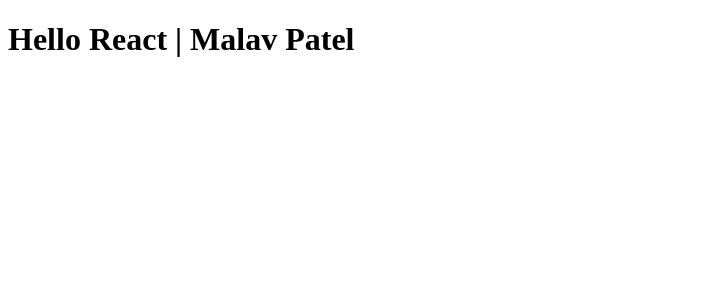
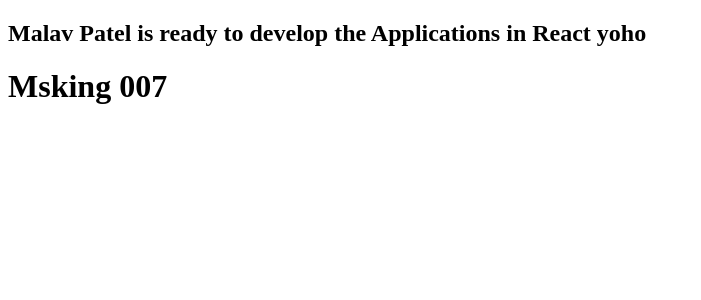
Before and after one commit to Malav2364/React-Practice, a React (Vite) app in the folder 01ViteReact/: page / in a window 1280 px wide. Shown: the top 300 px of the page, without its empty margins (0-701 px from the left). Built offline with nearby package versions, Linux system fonts and the light colour scheme.

Commit message:
components in react

```diff
--- a/01ViteReact/src/App.jsx
+++ b/01ViteReact/src/App.jsx
@@ -1,6 +1,11 @@
+
+import Com from './comp'
 function App() {
   return (
-      <h1>Hello React  | Malav Patel</h1>
+    <>
+       <Com/>      {/*can return only one component but use empty tag to return multiple components */}
+      <h1>Msking 007</h1>
+    </>
   )
 }
 
--- /dev/null
+++ b/01ViteReact/src/comp.jsx
@@ -0,0 +1,7 @@
+function Com(){
+    return(
+        <h2>Malav Patel  is ready to develop the Applications in React yoho</h2>
+    )
+}
+
+export default Com
```
Also changed, not shown: 01ViteReact/src/main.jsx (line endings or trailing spaces).
